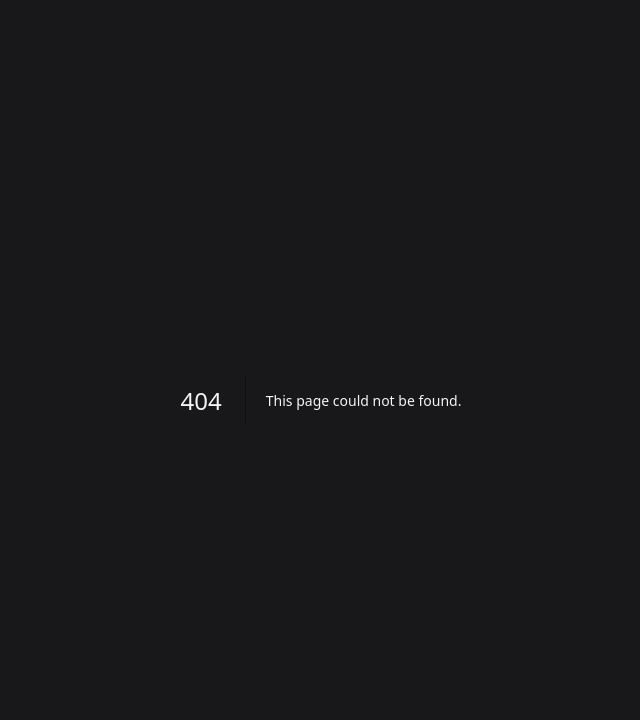
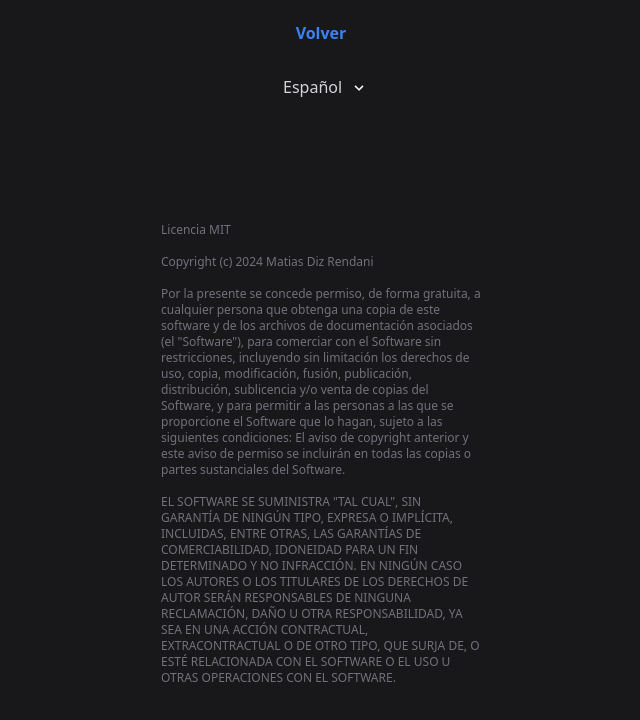
Before and after one commit to Matias-DR/mdr-todo-challenge-nextjs, a Next.js app: page /rights in a window 1280 px wide. Before the commit this address had no page. Shown: the top 720 px of the page, without its empty margins (319-959 px from the left). Built offline with nearby package versions, Linux system fonts and the light colour scheme.

Commit message:
ADD: rights (MIT license) page

```diff
--- /dev/null
+++ b/src/pages/rights/index.tsx
@@ -0,0 +1,89 @@
+import { AComponent } from '@/components'
+import { useState } from 'react'
+
+
+const languages = {
+  en: <>
+    MIT License
+    <br />
+    <br />
+    Copyright (c) 2024 Matias Diz Rendani
+    <br />
+    <br />
+    Permission is hereby granted, free of charge, to any person obtaining a copy of this software and associated documentation files (the &quot;Software&quot;), to deal in the Software without restriction, including without limitation the rights to use, copy, modify, merge, publish, distribute, sublicense, and/or sell copies of the Software, and to permit persons to whom the Software is furnished to do so, subject to the following conditions: The above copyright notice and this permission notice shall be included in all copies or substantial portions of the Software.
+    <br />
+    <br />
+    THE SOFTWARE IS PROVIDED &quot;AS IS&quot;, WITHOUT WARRANTY OF ANY KIND, EXPRESS OR IMPLIED, INCLUDING BUT NOT LIMITED TO THE WARRANTIES OF MERCHANTABILITY, FITNESS FOR A PARTICULAR PURPOSE AND NONINFRINGEMENT. IN NO EVENT SHALL THE AUTHORS OR COPYRIGHT HOLDERS BE LIABLE FOR ANY CLAIM, DAMAGES OR OTHER LIABILITY, WHETHER IN AN ACTION OF CONTRACT, TORT OR OTHERWISE, ARISING FROM, OUT OF OR IN CONNECTION WITH THE SOFTWARE OR THE USE OR OTHER DEALINGS IN THE SOFTWARE.
+  </>,
+  es: <>
+    Licencia MIT
+    <br />
+    <br />
+    Copyright (c) 2024 Matias Diz Rendani
+    <br />
+    <br />
+    Por la presente se concede permiso, de forma gratuita, a cualquier persona que obtenga una copia de este software y de los archivos de documentación asociados (el &quot;Software&quot;), para comerciar con el Software sin restricciones, incluyendo sin limitación los derechos de uso, copia, modificación, fusión, publicación, distribución, sublicencia y/o venta de copias del Software, y para permitir a las personas a las que se proporcione el Software que lo hagan, sujeto a las siguientes condiciones: El aviso de copyright anterior y este aviso de permiso se incluirán en todas las copias o partes sustanciales del Software.
+    <br />
+    <br />
+    EL SOFTWARE SE SUMINISTRA &quot;TAL CUAL&quot;, SIN GARANTÍA DE NINGÚN TIPO, EXPRESA O IMPLÍCITA, INCLUIDAS, ENTRE OTRAS, LAS GARANTÍAS DE COMERCIABILIDAD, IDONEIDAD PARA UN FIN DETERMINADO Y NO INFRACCIÓN. EN NINGÚN CASO LOS AUTORES O LOS TITULARES DE LOS DERECHOS DE AUTOR SERÁN RESPONSABLES DE NINGUNA RECLAMACIÓN, DAÑO U OTRA RESPONSABILIDAD, YA SEA EN UNA ACCIÓN CONTRACTUAL, EXTRACONTRACTUAL O DE OTRO TIPO, QUE SURJA DE, O ESTÉ RELACIONADA CON EL SOFTWARE O EL USO U OTRAS OPERACIONES CON EL SOFTWARE.
+  </>
+}
+
+export default function LicensePage() {
+  const [languaje, setLanguaje] = useState(languages.es)
+
+  const handleChange = (e: any) => {
+    setLanguaje(languages[e.target.value as 'en' | 'es'])
+  }
+
+  return <main className='flex flex-col justify-center items-center'>
+    <AComponent
+      href='/sign/in'
+      className='my-6'
+    >
+      Volver
+    </AComponent>
+    <div className='relative'>
+      <select
+        className={
+          `appearance-none bg-zinc-900 text-zinc-300 py-3 px-4
+          pr-8 focus:outline-none dark:bg-zinc-900 dark:focus:bg-zinc-900
+        `}
+        id='grid-state'
+        onChange={handleChange}
+      >
+        <option
+          value='es'
+        >
+          Español
+        </option>
+        <option
+          value='en'
+        >
+          English
+        </option>
+      </select>
+      <div className={`
+        pointer-events-none absolute inset-y-0 right-0 flex items-center px-2
+        text-zinc-300
+      `}>
+        <svg
+          className='fill-current h-4 w-4'
+          xmlns='http://www.w3.org/2000/svg'
+          viewBox='0 0 20 20'>
+          <path d={`
+            M9.293 12.95l.707.707L15.657 8l-1.414-1.414L10 10.828 5.757 6.586 4.343 8z
+          `} />
+        </svg>
+      </div>
+    </div>
+
+    <div className={`
+      w-80 h-1 flex-grow flex items-center justify-center y-zinc-scrollbar
+    `}>
+      <p className='max-h-full text-zinc-500 text-xs'>
+        {languaje}
+      </p>
+    </div>
+  </main>
+}
```
